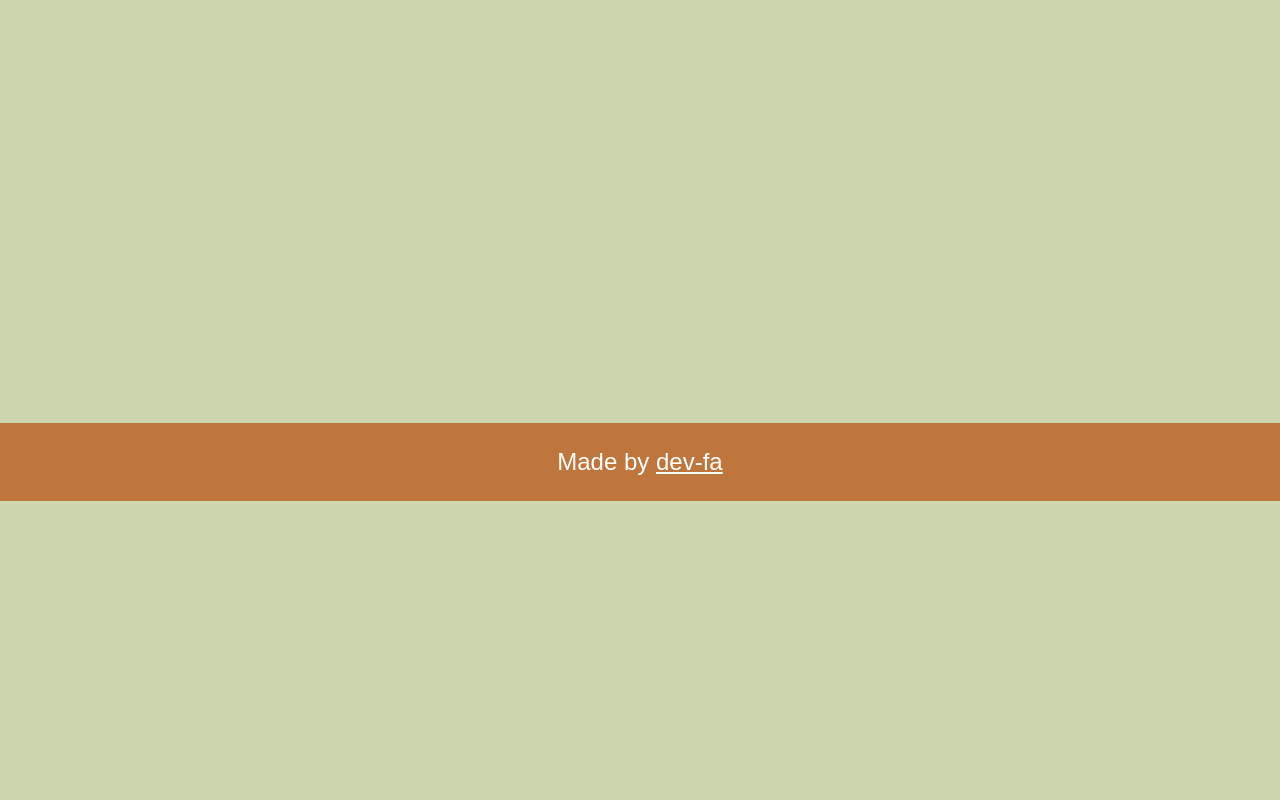
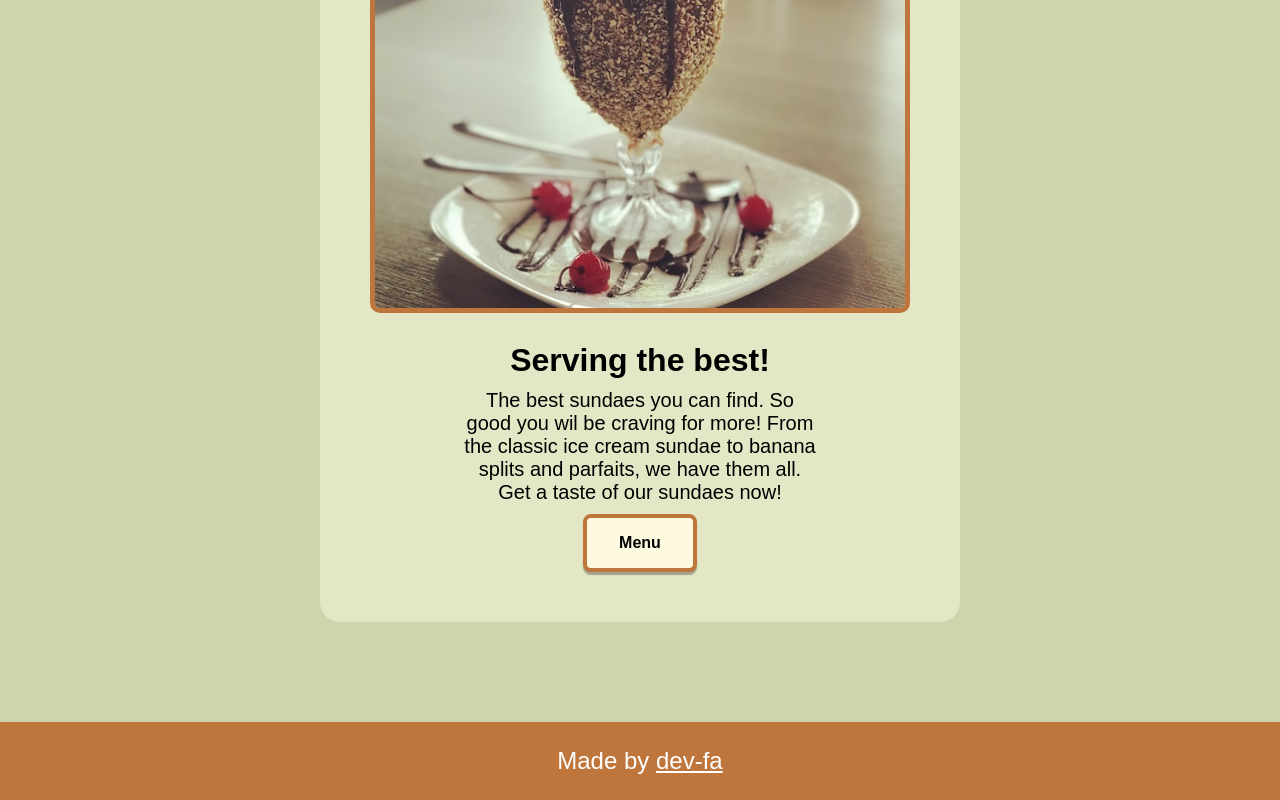
Before and after one commit to dev-fa/restaurant-page, a website built with webpack: page dist/index.html in a window 1280 px wide. Shown: the part 626-1426 px from the top of the page. Before the commit the page ends 1127 px from the top, so only its background shows below. Built offline with nearby package versions, Linux system fonts and the light colour scheme.

Commit message:
Create home content

```diff
--- a/src/header.js
+++ b/src/header.js
@@ -18,9 +18,9 @@ export default function header() {
     navItem1.classList.add("nav-item");
     navItem1.setAttribute("id", "home");
     const navItem2 = document.createElement("li");
-    navItem2.textContent = "ABOUT";
+    navItem2.textContent = "MENU";
     navItem2.classList.add("nav-item");
-    navItem2.setAttribute("id", "about");
+    navItem2.setAttribute("id", "menu");
     const navItem3 = document.createElement("li");
     navItem3.textContent = "CONTACT";
     navItem3.setAttribute("id", "contact");
--- /dev/null
+++ b/src/home.js
@@ -0,0 +1,40 @@
+import Image from "./hero.jpg";
+
+
+export default function home () {
+    const home = document.createElement("main");
+    home.classList.add("home");
+
+    const hero = document.createElement("div");
+    hero.classList.add("hero");
+
+    const heroImg = document.createElement("img");
+    heroImg.classList.add("hero-img")
+    heroImg.src = Image;
+
+    const heroHeader = document.createElement("h1");
+    heroHeader.classList.add("hero-header");
+    heroHeader.textContent = "Serving the best!"
+
+    const heroPara = document.createElement("p");
+    heroPara.classList.add("hero-para");
+    const paraText = `
+        The best sundaes you can find. So good you wil be
+        craving for more! From the classic ice cream sundae
+        to banana splits and parfaits, we have them all. Get
+        a taste of our sundaes now!
+    `;
+    heroPara.textContent = paraText;
+
+    const callToAction = document.createElement("button");
+    callToAction.classList.add("btn", "btn-primary");
+    callToAction.textContent = "Menu";
+
+    hero.appendChild(heroImg);
+    hero.appendChild(heroHeader);
+    hero.appendChild(heroPara);
+    hero.appendChild(callToAction);
+    home.appendChild(hero);
+
+    return home;
+}
--- a/src/index.js
+++ b/src/index.js
@@ -1,14 +1,18 @@
 import "./style.css";
 import Header from "./header.js";
+import Home from "./home.js";
 import Footer from "./footer.js";
 
 
 const header = Header();
 document.body.appendChild(header);
 
-const content = document.createElement("main");
+const content = document.createElement("div");
 content.setAttribute("id", "content");
 document.body.appendChild(content);
 
+const home = Home();
+content.appendChild(home);
+
 const footer = Footer();
 document.body.appendChild(footer);
--- a/src/style.css
+++ b/src/style.css
@@ -105,5 +105,55 @@ a {
 }
 
 #content {
-    height: 100vh;
+    display: flex;
+    justify-content: center;
+    align-items: center;
+    padding: 100px 0;
 }
+
+.hero {
+    background: rgba(254, 250, 224, 0.5);
+    padding: 50px;
+    border-radius: 20px;
+    text-align: center;
+}
+
+.hero-img {
+    width: 540px;
+    height: 540px;
+    border: 5px solid var(--clr-tertiary);
+    border-radius: 10px;
+    margin-bottom: 25px;
+}
+
+.hero-header {
+    margin-bottom: 10px;
+}
+
+.hero-para {
+    max-width: 32ch;
+    font-size: 20px;
+    margin: 0 auto;
+    margin-bottom: 10px;
+}
+
+.btn {
+    border: none;
+    border-radius: 8px;
+    padding: 16px 32px;
+    font-family: inherit;
+    font-weight: 700;
+    font-size: 16px;
+    box-shadow: 0 3px 1px 0 rgba(0, 0, 0, 0.3);
+    cursor: pointer;
+}
+
+.btn-primary {
+    background-color: var(--clr-primary);
+    border: 4px solid var(--clr-tertiary);
+}
+
+.btn:hover {
+    opacity: 0.8;
+    transition: opacity 0.2s ease-in;
+}
```
Also changed, not shown: src/hero.jpg (added).
